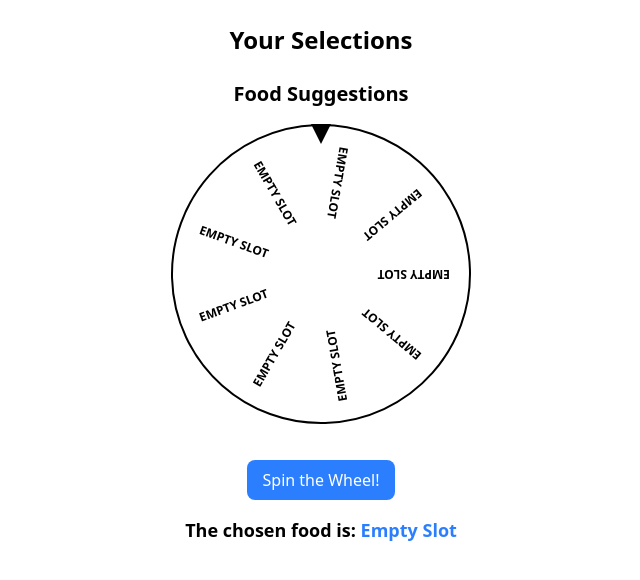
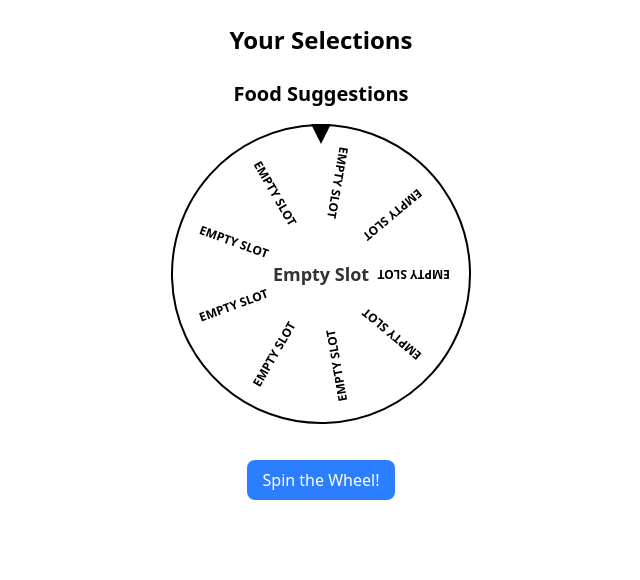
Before and after one commit to DevChiii/crave-spin, a SvelteKit app: page /roulette in a window 1280 px wide. Both pictures are taken after a click on the button "Spin the Wheel!". Shown: the top 580 px of the page, without its empty margins (319-959 px from the left). Built offline with nearby package versions, Linux system fonts and the light colour scheme.

Commit message:
Change roulette style for displaying final suggestion. Fix #4

```diff
--- a/src/routes/roulette/+page.svelte
+++ b/src/routes/roulette/+page.svelte
@@ -10,8 +10,8 @@
   let spinDegree = 0; // Track the spin degree of the wheel
   let isSpinning = false; // To prevent continuous spinning on button click
   /**
-	 * @type {{ name: any; id?: number; moods?: string[]; weather?: string[]; } | null}
-	 */
+   * @type {{ name: any; id?: number; moods?: string[]; weather?: string[]; } | null}
+   */
   let selectedFood = null; // Track the food that is chosen by the roulette
   const minimumFoodItems = 9;
 
@@ -106,6 +106,13 @@
             {/each}
           </div>
         </div>
+
+        <!-- Display selected food in the center of the wheel (fixed) -->
+        {#if selectedFood}
+          <div class="selected-food">
+            <span>{selectedFood.name}</span>
+          </div>
+        {/if}
       </div>
 
       <!-- Spin Button -->
@@ -113,12 +120,6 @@
         Spin the Wheel!
       </button>
     </div>
-
-    {#if selectedFood}
-      <p class="mt-4 text-lg font-bold">
-        The chosen food is: <span class="text-blue-500">{selectedFood.name}</span>
-      </p>
-    {/if}
 
   {:else}
     <p class="mt-4 text-lg text-red-500">No food suggestions found for your mood and weather.</p>
@@ -132,8 +133,9 @@
     flex-direction: column;
     align-items: center;
     justify-content: center;
-    gap: 20px; /* Add space between the wheel and button */
+    gap: 20px;
     text-align: center;
+    position: relative;
   }
 
   .roulette-container {
@@ -196,16 +198,27 @@
     text-transform: uppercase;
     position: absolute;
     left: 50%;
-    top: 0;  /* Reset vertical position */
+    top: 0;
     transform: translateX(-50%) translateY(-100px) rotate(90deg);  /* Center text within the wheel */
     font-size: 12px; /* Smaller font size */
     max-width: 80px; /* Limit width to prevent overflow */
     white-space: nowrap; /* Prevent text wrapping */
   }
 
-  .roulette-wheel .roulette-item {
-    display: flex;
-    justify-content: center;
-    align-items: center;
+  .selected-food {
+    position: absolute;
+    top: 50%;
+    left: 50%;
+    transform: translate(-50%, -50%); /* Keep center fixed */
+    font-size: 18px;
+    font-weight: bold;
+    color: #333;
+    z-index: 10; /* Ensure the result appears on top of the wheel */
+  }
+
+  .selected-food span {
+    font-size: 18px;
+    font-weight: bold;
+    color: #333;
   }
 </style>
```
